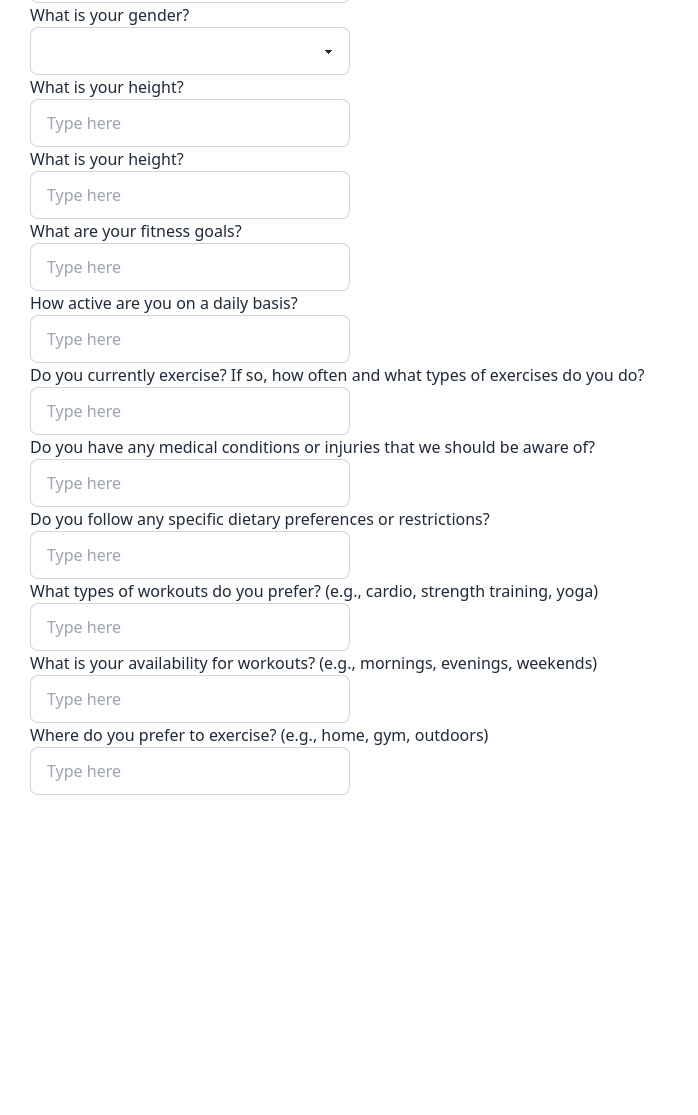
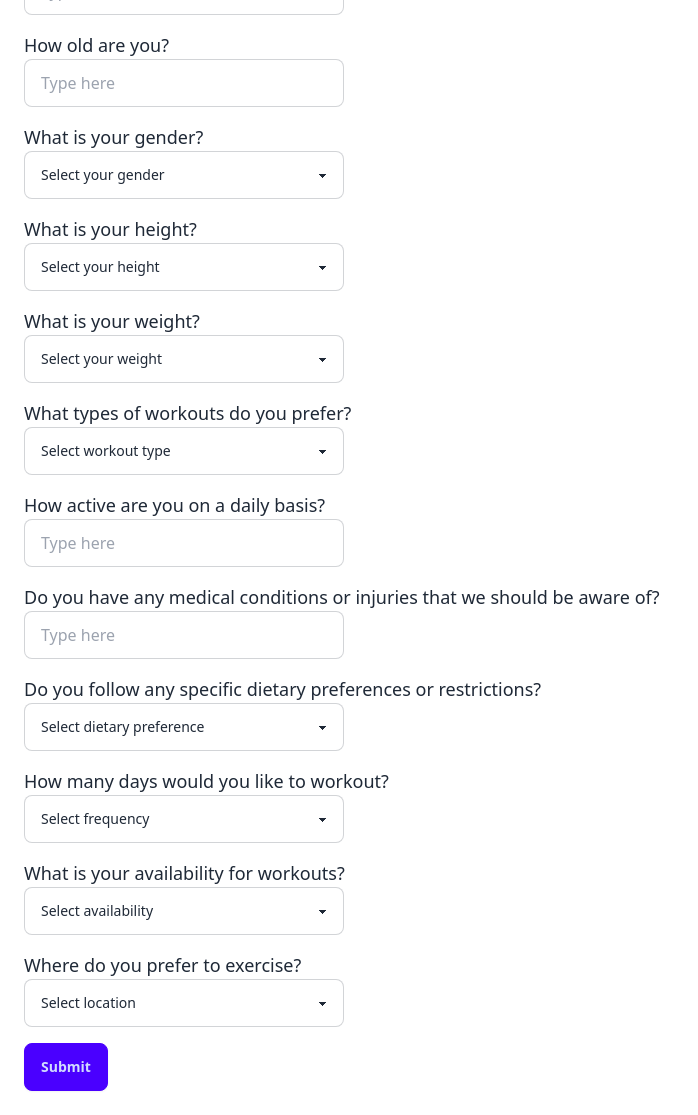
Before and after one commit to veyselarslan12/ai-fitness-trainer, a website: page public/index.html in a window 1280 px wide. Shown: the part 171-1286 px from the top of the page, without its empty margins (0-698 px from the left). Before the commit the page ends 996 px from the top, so only its background shows below. Drawn offline with nearby package versions, Linux system fonts and the light colour scheme.

Commit message:
dropdowns added and made some changes at index.html

```diff
--- a/public/index.html
+++ b/public/index.html
@@ -1,50 +1,163 @@
 <!DOCTYPE html>
-<html lang="en">
+<html lang="en" data-theme="light">
 <head>
     <meta charset="UTF-8">
     <meta name="viewport" content="width=device-width, initial-scale=1.0">
     <link href="https://cdn.jsdelivr.net/npm/daisyui@4.12.10/dist/full.min.css" rel="stylesheet" type="text/css" />
-    <title>Ai Fitness Trainer</title>
+    <title>AI Fitness Trainer</title>
 </head>
-<body class="m-[30px]">
-    <h1>What is your name?</h1>
-    <input type="text" placeholder="Type here" class="input input-bordered w-full max-w-xs" />
-    <h1>How old are you?</h1>
-    <input type="text" placeholder="Type here" class="input input-bordered w-full max-w-xs" />
-    <h1>What is your gender?</h1>
-    <select class="select select-bordered w-full max-w-xs">
-        <option disabled selected></option>
-        <option>Male</option>
-        <option>Female</option>
-        <option>Prefer not to say</option>
-      </select>
-    <h1>What is your height?</h1>
-    <input type="text" placeholder="Type here" class="input input-bordered w-full max-w-xs" />
-    <h1>What is your height?</h1>
-    <input type="text" placeholder="Type here" class="input input-bordered w-full max-w-xs" />
-    <h1>What are your fitness goals?</h1>
-    <input type="text" placeholder="Type here" class="input input-bordered w-full max-w-xs" />
-    <h1>How active are you on a daily basis?</h1>
-    <input type="text" placeholder="Type here" class="input input-bordered w-full max-w-xs" />
-    <h1>Do you currently exercise? If so, how often and what types of exercises do you do?</h1>
-    <input type="text" placeholder="Type here" class="input input-bordered w-full max-w-xs" />
-    <h1>Do you have any medical conditions or injuries that we should be aware of?</h1>
-    <input type="text" placeholder="Type here" class="input input-bordered w-full max-w-xs" />
-    <h1>Do you follow any specific dietary preferences or restrictions?</h1>
-    <input type="text" placeholder="Type here" class="input input-bordered w-full max-w-xs" />
-    <h1>What types of workouts do you prefer? (e.g., cardio, strength training, yoga)</h1>
-    <input type="text" placeholder="Type here" class="input input-bordered w-full max-w-xs" />
-    <h1>What is your availability for workouts? (e.g., mornings, evenings, weekends)
-    </h1>
-    <input type="text" placeholder="Type here" class="input input-bordered w-full max-w-xs" />
-    <h1>Where do you prefer to exercise? (e.g., home, gym, outdoors)</h1>
-    <input type="text" placeholder="Type here" class="input input-bordered w-full max-w-xs" />
+<body class="m-6 space-y-[50px]">
+    <h1 class="text-3xl font-bold text-center">AI Fitness Trainer</h1>
 
+    <form class="space-y-4">
+        <div>
+            <label for="name" class="block text-lg">What is your name?</label>
+            <input type="text" id="name" placeholder="Type here" class="input input-bordered w-full max-w-xs" />
+        </div>
 
+        <div>
+            <label for="age" class="block text-lg">How old are you?</label>
+            <input type="text" id="age" placeholder="Type here" class="input input-bordered w-full max-w-xs" />
+        </div>
 
+        <div>
+            <label for="gender" class="block text-lg">What is your gender?</label>
+            <select id="gender" class="select select-bordered w-full max-w-xs">
+                <option disabled selected>Select your gender</option>
+                <option>Male</option>
+                <option>Female</option>
+                <option>Prefer not to say</option>
+            </select>
+        </div>
 
+        <div>
+            <label for="height" class="block text-lg">What is your height?</label>
+            <select id="height" class="select select-bordered w-full max-w-xs">
+                <option disabled selected>Select your height</option>
+                <option>4'9" (145 cm)</option>
+                <option>4'10" (147 cm)</option>
+                <option>4'11" (150 cm)</option>
+                <option>5'0" (152 cm)</option>
+                <option>5'1" (155 cm)</option>
+                <option>5'2" (157 cm)</option>
+                <option>5'3" (160 cm)</option>
+                <option>5'4" (163 cm)</option>
+                <option>5'5" (165 cm)</option>
+                <option>5'6" (168 cm)</option>
+                <option>5'7" (170 cm)</option>
+                <option>5'8" (173 cm)</option>
+                <option>5'9" (175 cm)</option>
+                <option>5'10" (178 cm)</option>
+                <option>5'11" (180 cm)</option>
+                <option>6'0" (183 cm)</option>
+                <option>6'1" (185 cm)</option>
+                <option>6'2" (188 cm)</option>
+                <option>6'3" (191 cm)</option>
+                <option>6'4" (193 cm)</option>
+                <option>6'5" (196 cm)</option>
+                <option>6'6" (198 cm)</option>
+            </select>
+        </div>
 
+        <div>
+            <label for="weight" class="block text-lg">What is your weight?</label>
+            <select id="weight" class="select select-bordered w-full max-w-xs">
+                <option disabled selected>Select your weight</option>
+                <option>90 lbs (41 kg)</option>
+                <option>100 lbs (45 kg)</option>
+                <option>110 lbs (50 kg)</option>
+                <option>120 lbs (54 kg)</option>
+                <option>130 lbs (59 kg)</option>
+                <option>140 lbs (64 kg)</option>
+                <option>150 lbs (68 kg)</option>
+                <option>160 lbs (73 kg)</option>
+                <option>170 lbs (77 kg)</option>
+                <option>180 lbs (82 kg)</option>
+                <option>190 lbs (86 kg)</option>
+                <option>200 lbs (91 kg)</option>
+                <option>210 lbs (95 kg)</option>
+                <option>220 lbs (100 kg)</option>
+                <option>230 lbs (104 kg)</option>
+                <option>240 lbs (109 kg)</option>
+                <option>250 lbs (113 kg)</option>
+                <option>260 lbs (118 kg)</option>
+                <option>270 lbs (122 kg)</option>
+                <option>280 lbs (127 kg)</option>
+                <option>290 lbs (132 kg)</option>
+                <option>300 lbs (136 kg)</option>
+            </select>
+        </div>
 
+        <div>
+            <label for="workout-types" class="block text-lg">What types of workouts do you prefer?</label>
+            <select id="workout-types" class="select select-bordered w-full max-w-xs">
+                <option disabled selected>Select workout type</option>
+                <option>Cardio</option>
+                <option>Strength Training</option>
+                <option>Yoga</option>
+                <option>Pilates</option>
+            </select>
+        </div>
+
+        <div>
+            <label for="activity-level" class="block text-lg">How active are you on a daily basis?</label>
+            <input type="text" id="activity-level" placeholder="Type here" class="input input-bordered w-full max-w-xs" />
+        </div>
+
+        <div>
+            <label for="medical-conditions" class="block text-lg">Do you have any medical conditions or injuries that we should be aware of?</label>
+            <input type="text" id="medical-conditions" placeholder="Type here" class="input input-bordered w-full max-w-xs" />
+        </div>
+
+        <div>
+            <label for="dietary-preferences" class="block text-lg">Do you follow any specific dietary preferences or restrictions?</label>
+            <select id="dietary-preferences" class="select select-bordered w-full max-w-xs">
+                <option disabled selected>Select dietary preference</option>
+                <option>Vegan</option>
+                <option>Vegetarian</option>
+                <option>Keto</option>
+                <option>Paleo</option>
+                <option>None</option>
+            </select>
+        </div>
+
+        <div>
+            <label for="workout-frequency" class="block text-lg">How many days would you like to workout?</label>
+            <select id="workout-frequency" class="select select-bordered w-full max-w-xs">
+                <option disabled selected>Select frequency</option>
+                <option>1 day a week</option>
+                <option>2 days a week</option>
+                <option>3 days a week</option>
+                <option>4 days a week</option>
+                <option>5 days a week</option>
+                <option>6 days a week</option>
+                <option>7 days a week</option>
+            </select>
+        </div>
+
+        <div>
+            <label for="workout-availability" class="block text-lg">What is your availability for workouts?</label>
+            <select id="workout-availability" class="select select-bordered w-full max-w-xs">
+                <option disabled selected>Select availability</option>
+                <option>Mornings</option>
+                <option>Afternoons</option>
+                <option>Evenings</option>
+                <option>Weekends</option>
+            </select>
+        </div>
+
+        <div>
+            <label for="preferred-location" class="block text-lg">Where do you prefer to exercise?</label>
+            <select id="preferred-location" class="select select-bordered w-full max-w-xs">
+                <option disabled selected>Select location</option>
+                <option>Home</option>
+                <option>Gym</option>
+                <option>Outdoors</option>
+            </select>
+        </div>
+
+        <button type="submit" class="btn btn-primary mt-4">Submit</button>
+    </form>
 
     <script src="https://cdn.tailwindcss.com"></script>
     <script src="script.js"></script>
```
